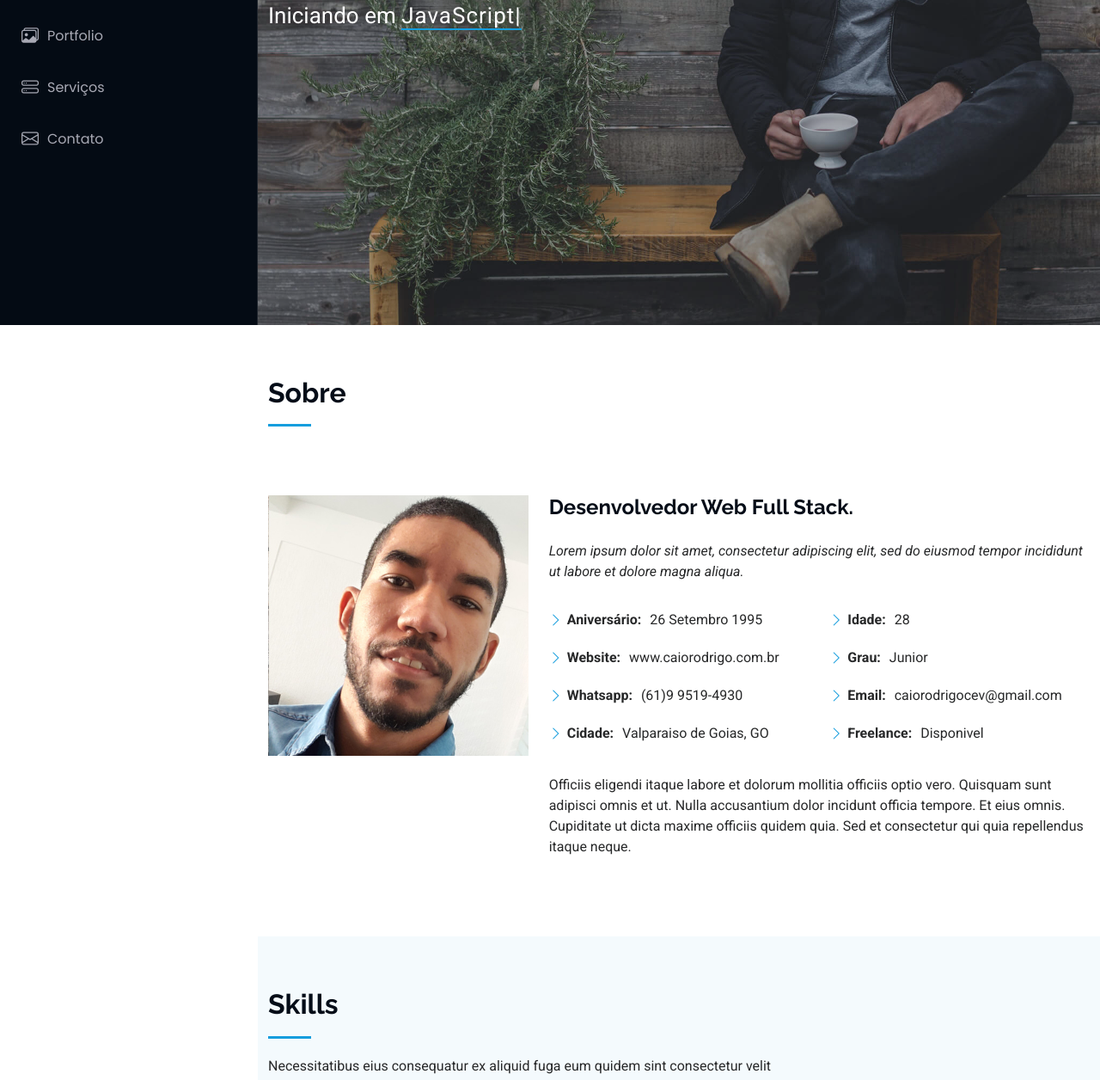
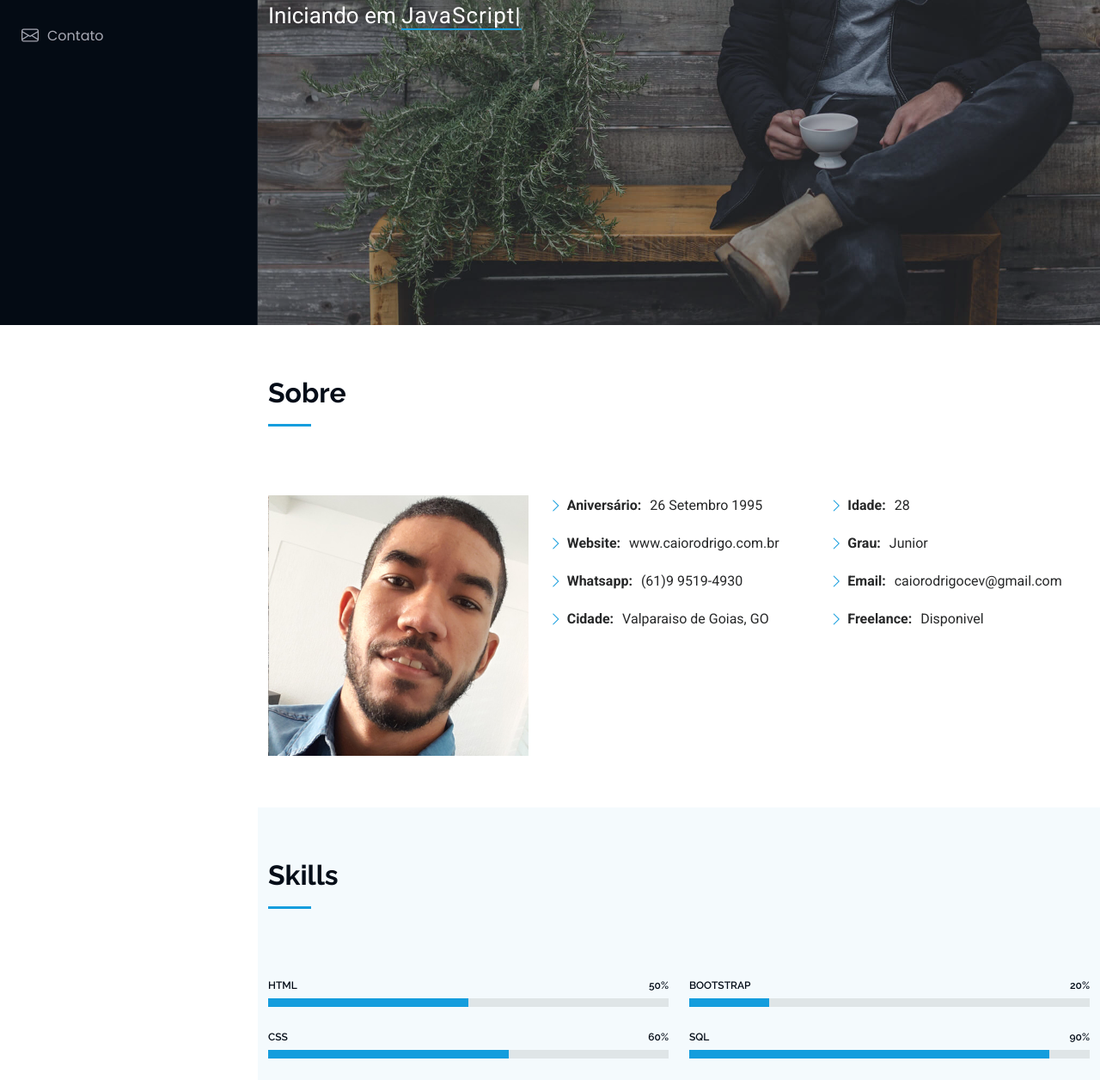
Before and after one commit to CaioRodrigoCEVDEV/portifolio, a plain HTML site: page index.html in a window 1280 px wide. Shown: the part 422-1678 px from the top of the page at 86% size. Drawn offline with Linux system fonts and the light colour scheme.

Commit message:
removido 2 menus

```diff
--- a/index.html
+++ b/index.html
@@ -27,13 +27,7 @@
   <!-- Main CSS File -->
   <link href="assets/css/main.css" rel="stylesheet">
 
-  <!-- =======================================================
-  * Template Name: iPortfolio
-  * Template URL: https://bootstrapmade.com/iportfolio-bootstrap-portfolio-websites-template/
-  * Updated: Jun 29 2024 with Bootstrap v5.3.3
-  * Author: BootstrapMade.com
-  * License: https://bootstrapmade.com/license/
-  ======================================================== -->
+
 </head>
 
 <body class="index-page">
@@ -64,8 +58,6 @@
         <li><a href="#hero" class="active"><i class="bi bi-house navicon"></i>Início</a></li>
         <li><a href="#about"><i class="bi bi-person navicon"></i>Sobre</a></li>
         <li><a href="#resume"><i class="bi bi-file-earmark-text navicon"></i>Resumo</a></li>
-        <li><a href="#portfolio"><i class="bi bi-images navicon"></i> Portfolio</a></li>
-        <li><a href="#services"><i class="bi bi-hdd-stack navicon"></i>Serviços</a></li>
       <!-- <li class="dropdown"><a href="#"><i class="bi bi-menu-button navicon"></i> <span>Dropdown</span> <i class="bi bi-chevron-down toggle-dropdown"></i></a>
         <ul>
             <li><a href="#">Dropdown 1</a></li>
@@ -119,11 +111,11 @@
             <img src="assets/img/my-profile-img.jpg" class="img-fluid" alt="">
           </div>
           <div class="col-lg-8 content">
-            <h2>Desenvolvedor Web Full Stack.</h2>
+            <!--<h2>Desenvolvedor Web Full Stack.</h2>
             <p class="fst-italic py-3">
               Lorem ipsum dolor sit amet, consectetur adipiscing elit, sed do eiusmod tempor incididunt ut labore et dolore
               magna aliqua.
-            </p>
+            </p>-->
             <div class="row">
               <div class="col-lg-6">
                 <ul>
@@ -142,10 +134,10 @@
                 </ul>
               </div>
             </div>
-            <p class="py-3">
+           <!-- <p class="py-3">
               Officiis eligendi itaque labore et dolorum mollitia officiis optio vero. Quisquam sunt adipisci omnis et ut. Nulla accusantium dolor incidunt officia tempore. Et eius omnis.
               Cupiditate ut dicta maxime officiis quidem quia. Sed et consectetur qui quia repellendus itaque neque.
-            </p>
+            </p>-->
           </div>
         </div>
 
@@ -161,7 +153,6 @@
       <!-- Section Title -->
       <div class="container section-title" data-aos="fade-up">
         <h2>Skills</h2>
-        <p>Necessitatibus eius consequatur ex aliquid fuga eum quidem sint consectetur velit</p>
       </div><!-- End Section Title -->
 
       <div class="container" data-aos="fade-up" data-aos-delay="100">
```
